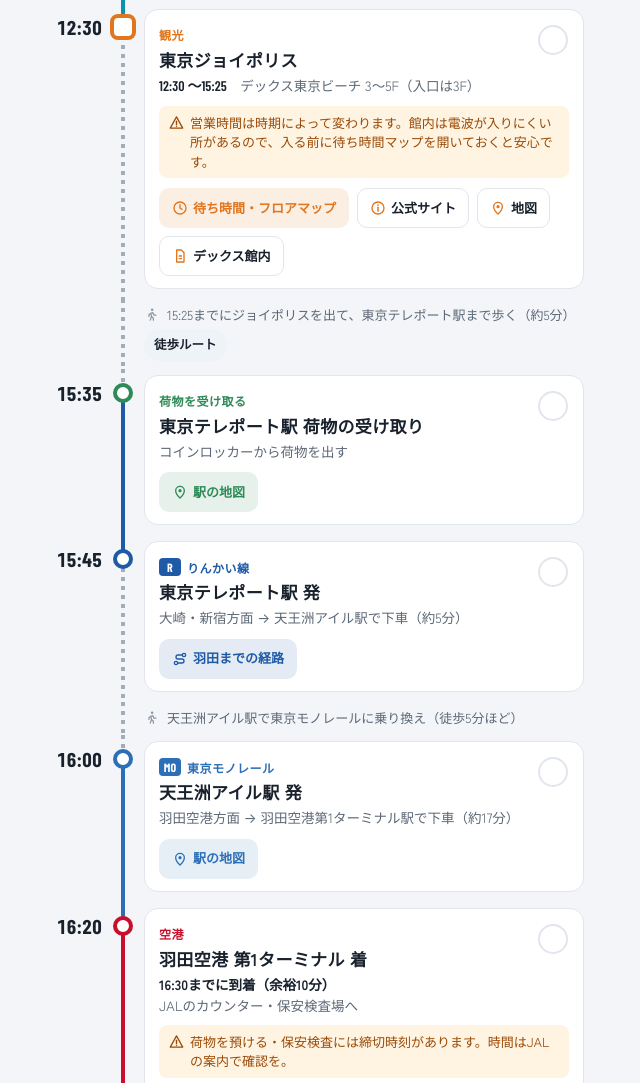
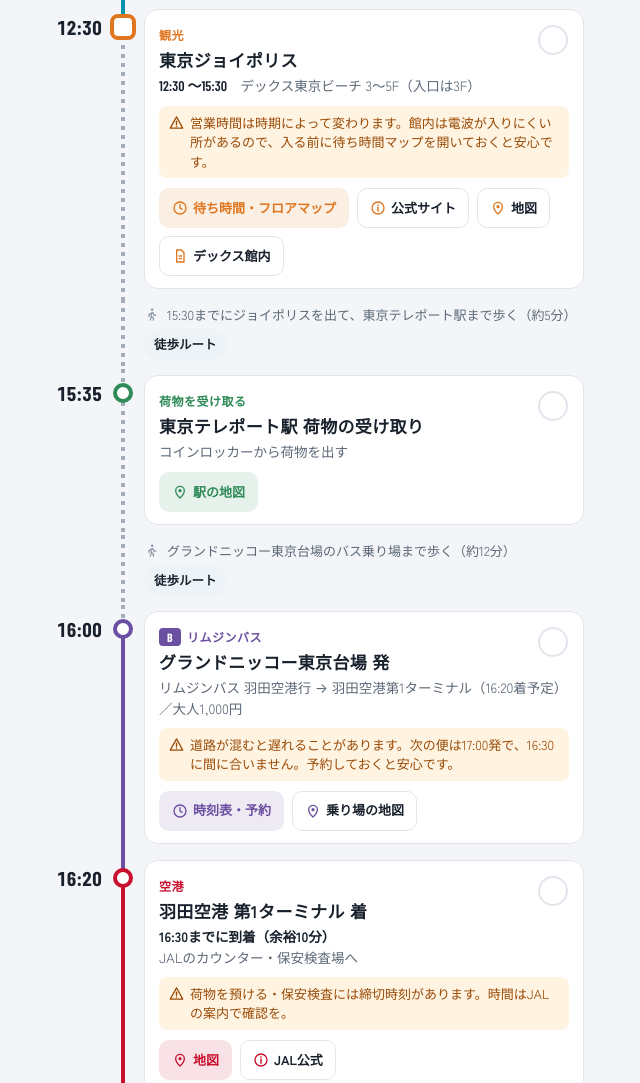
Before and after one commit to takechan031123-ctrl/odaiba, a plain HTML site: page index.html in a window 1280 px wide. Shown: the part 1510-2593 px from the top of the page, without its empty margins (320-960 px from the left). Drawn offline with nearby package versions, Linux system fonts and the light colour scheme.

Commit message:
帰りをリムジンバスに変更
Co-Authored-By: Claude Opus 5.5 <noreply@anthropic.com>
Claude-Session: https://claude.ai/code/session_01SpCjpbAfRgMN9GuSvip9VY

```diff
--- a/index.html
+++ b/index.html
@@ -5,7 +5,7 @@
 <meta name="viewport" content="width=device-width, initial-scale=1, viewport-fit=cover">
 <title>東京お台場 行程表</title>
 <meta property="og:title" content="東京お台場 行程表">
-<meta property="og:description" content="海浜幕張 → 豊洲市場 → お台場 → 羽田（JAL463）｜15:25 ジョイポリス出口集合">
+<meta property="og:description" content="海浜幕張 → 豊洲市場 → お台場 → 羽田（JAL463）｜15:30 ジョイポリス出口集合">
 <meta property="og:type" content="website">
 <meta name="theme-color" content="#103a5c">
 <link rel="preconnect" href="https://fonts.googleapis.com">
@@ -220,7 +220,7 @@ body[data-d="B"] .goal{font-family:var(--head);letter-spacing:.3em}
 
   <div class="sec-h"><h2>忘れないこと</h2><small>MEMO</small></div>
   <ul class="tips">
-    <li><b>1</b><span>15:25までにジョイポリスを出る（羽田に16:30までに着くため）</span></li>
+    <li><b>1</b><span>15:30までにジョイポリスを出る（16:00のリムジンバスに乗るため）</span></li>
     <li><b>2</b><span>帰る前に東京テレポート駅で荷物を受け取る（ジョイポリスから徒歩5分ほど）</span></li>
     <li><b>3</b><span>「ごろ」「約」の時刻は目安です。当日は乗換アプリで確認を</span></li>
     <li><b>4</b><span>交通系ICカードの残高をチェック</span></li>
@@ -242,6 +242,7 @@ body[data-d="B"] .goal{font-family:var(--head);letter-spacing:.3em}
     yuri:{name:'ゆりかもめ',sym:'U',c:'var(--yuri)'},
     mono:{name:'東京モノレール',sym:'MO',c:'#2c6fb7'},
     jal:{name:'JAL',sym:'JL',c:'#c8102e'},
+    bus:{name:'リムジンバス',sym:'B',c:'#6b4fa0'},
     walk:{c:'var(--walk)',dash:true}
   };
   var ROWS=[
@@ -259,17 +260,16 @@ body[data-d="B"] .goal{font-family:var(--head);letter-spacing:.3em}
       note:'日曜・祝日・休市日はお休み。飲食店は14時ごろ閉店の店が多いです。',
       links:[['map','地図',place('豊洲市場')],['doc','館内マップ','https://www.shijou.metro.tokyo.lg.jp/documents/d/shijou/pamphlet-japan'],['info','見学案内','https://www.shijou.metro.tokyo.lg.jp/toyosu/kenngaku/index.html'],['cal','休市日','https://www.shijou.metro.tokyo.lg.jp/']]},
     {move:1,seg:'yuri',icon:'train',text:'市場前駅 12:10ごろ発 ゆりかもめ 新橋行 → お台場海浜公園駅（約15分）→ 徒歩2分',link:['経路',dir('市場前駅','東京ジョイポリス')]},
-    {t:'12:30',kind:'spot',seg:'walk',stay:'〜15:25',title:'東京ジョイポリス',meta:'デックス東京ビーチ 3〜5F（入口は3F）',
+    {t:'12:30',kind:'spot',seg:'walk',stay:'〜15:30',title:'東京ジョイポリス',meta:'デックス東京ビーチ 3〜5F（入口は3F）',
       note:'営業時間は時期によって変わります。館内は電波が入りにくい所があるので、入る前に待ち時間マップを開いておくと安心です。',
       links:[['clock','待ち時間・フロアマップ','https://tokyo-joypolis.com/floor/'],['info','公式サイト','https://tokyo-joypolis.com/'],['map','地図',place('東京ジョイポリス')],['doc','デックス館内','https://odaiba-decks.com/']]},
-    {move:1,seg:'walk',icon:'walk',text:'15:25までにジョイポリスを出て、東京テレポート駅まで歩く（約5分）',link:['徒歩ルート',dir('東京ジョイポリス','東京テレポート駅','walking')]},
-    {t:'15:35',kind:'pick',seg:'rinkai',title:'東京テレポート駅 荷物の受け取り',meta:'コインロッカーから荷物を出す',
+    {move:1,seg:'walk',icon:'walk',text:'15:30までにジョイポリスを出て、東京テレポート駅まで歩く（約5分）',link:['徒歩ルート',dir('東京ジョイポリス','東京テレポート駅','walking')]},
+    {t:'15:35',kind:'pick',seg:'walk',title:'東京テレポート駅 荷物の受け取り',meta:'コインロッカーから荷物を出す',
       links:[['map','駅の地図',place('東京テレポート駅')]]},
-    {t:'15:45',kind:'train',line:'rinkai',seg:'walk',title:'東京テレポート駅 発',meta:'大崎・新宿方面 → 天王洲アイル駅で下車（約5分）',
-      links:[['route','羽田までの経路',dir('東京テレポート駅','羽田空港第1ターミナル駅')]]},
-    {move:1,seg:'walk',icon:'walk',text:'天王洲アイル駅で東京モノレールに乗り換え（徒歩5分ほど）'},
-    {t:'16:00',kind:'train',line:'mono',seg:'mono',title:'天王洲アイル駅 発',meta:'羽田空港方面 → 羽田空港第1ターミナル駅で下車（約17分）',
-      links:[['map','駅の地図',place('天王洲アイル駅 東京モノレール')]]},
+    {move:1,seg:'walk',icon:'walk',text:'グランドニッコー東京台場のバス乗り場まで歩く（約12分）',link:['徒歩ルート',dir('東京テレポート駅','グランドニッコー東京台場','walking')]},
+    {t:'16:00',kind:'train',line:'bus',seg:'bus',title:'グランドニッコー東京台場 発',meta:'リムジンバス 羽田空港行 → 羽田空港第1ターミナル（16:20着予定）／大人1,000円',
+      note:'道路が混むと遅れることがあります。次の便は17:00発で、16:30に間に合いません。予約しておくと安心です。',
+      links:[['clock','時刻表・予約','https://www.limousinebus.co.jp/ja/timetable/detail/Haneda-AriakeDaibaBigSight/?dir=2'],['map','乗り場の地図',place('グランドニッコー東京台場')]]},
     {t:'16:20',kind:'air',seg:'jal',title:'羽田空港 第1ターミナル 着',meta:'<b>16:30までに到着（余裕10分）</b><br>JALのカウンター・保安検査場へ',
       note:'荷物を預ける・保安検査には締切時刻があります。時間はJALの案内で確認を。',
       links:[['map','地図',place('羽田空港 第1ターミナル')],['info','JAL公式','https://www.jal.co.jp/']]},
```
